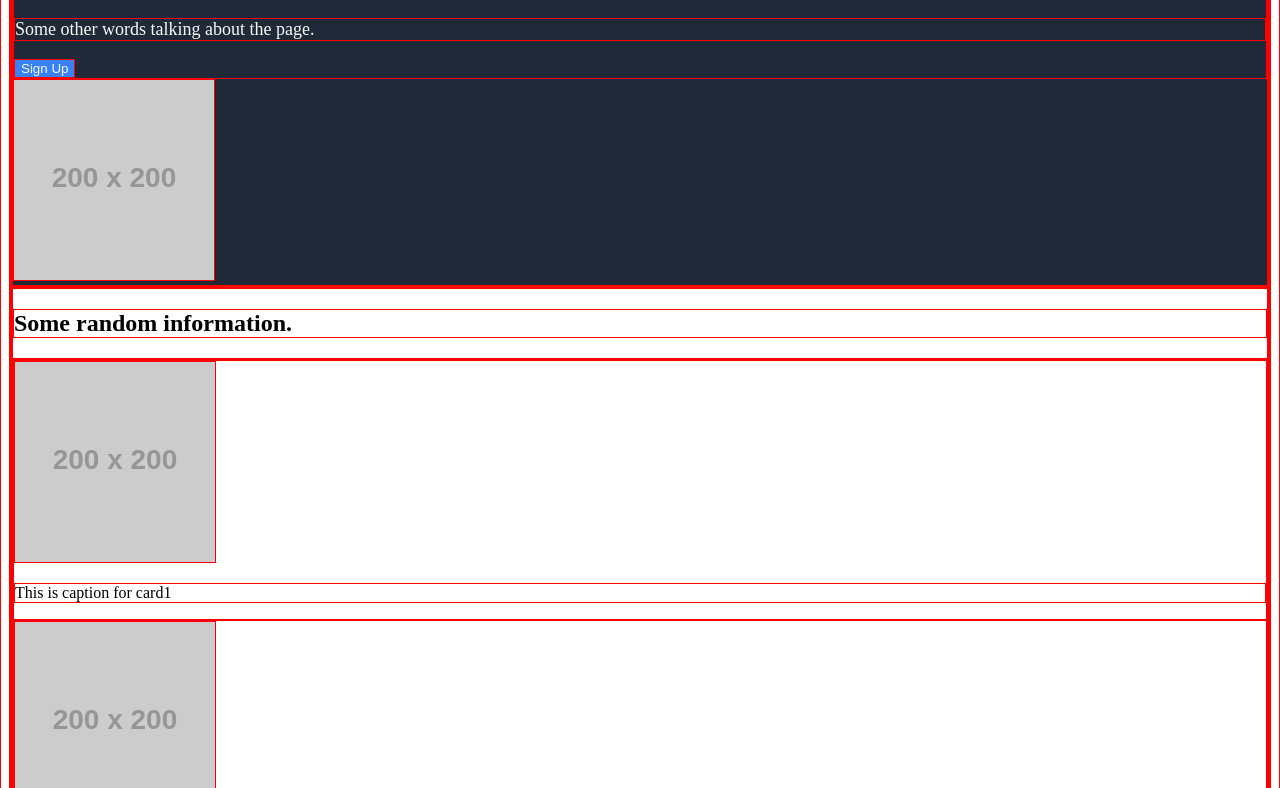
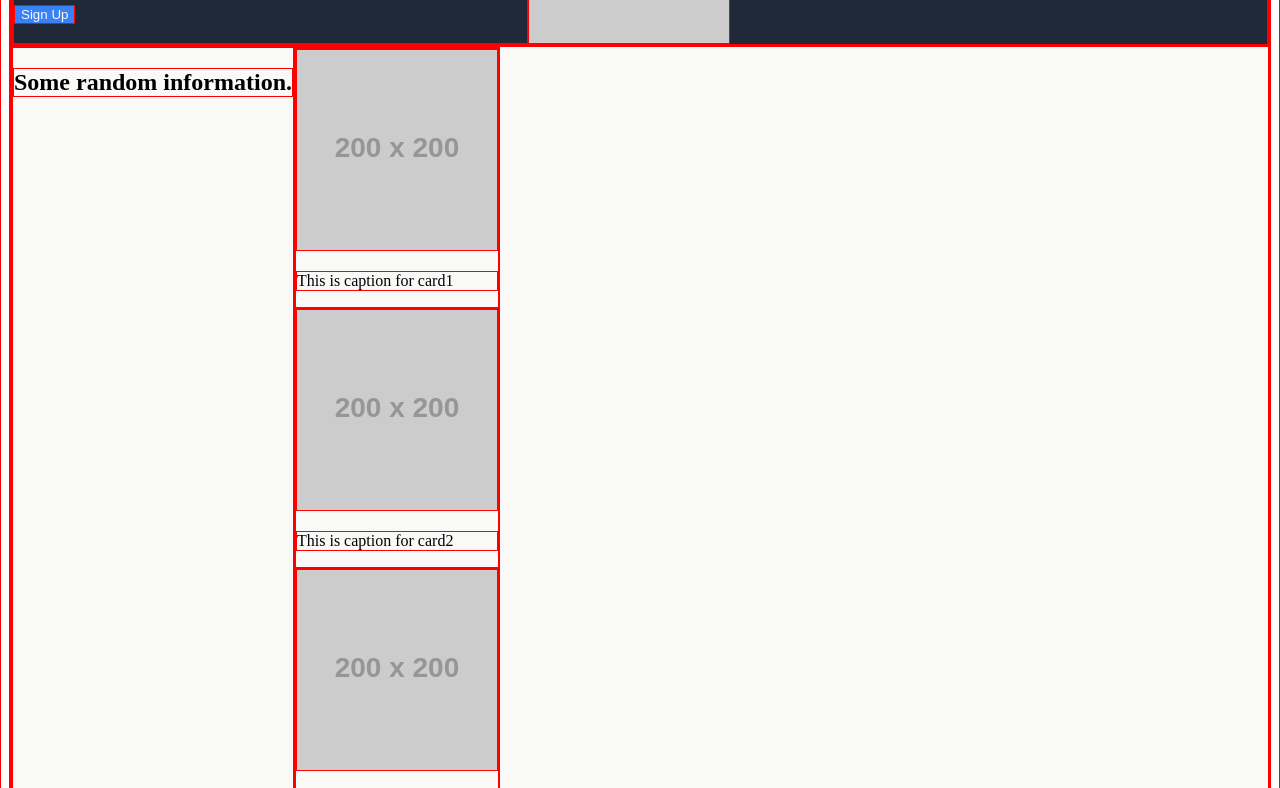
Before and after one commit to orenfackrell/landing-page, a plain HTML site: page index.html in a window 1280 px wide. Shown: the part 235-1023 px from the top of the page. Drawn offline with Linux system fonts and the light colour scheme; placeholder pictures from the web are drawn by us.

Commit message:
Apply flex display and directions to elements

```diff
--- a/styles.css
+++ b/styles.css
@@ -1,5 +1,17 @@
 * {
     border: solid 1px red;
+}
+
+.page-wrap  {
+    display: flex;
+    flex-direction: column;
+}
+
+.header,
+.banner,
+.section2,
+.call-to-action {
+    display: flex;
 }
 
 .section1,
@@ -7,6 +19,10 @@
     background-color: #1f2937;
 }
 
+.section2,
+.section4 {
+    background-color: #f9faf8;
+}
 .header,
 .footer {
     color: #f9faf8;
```
